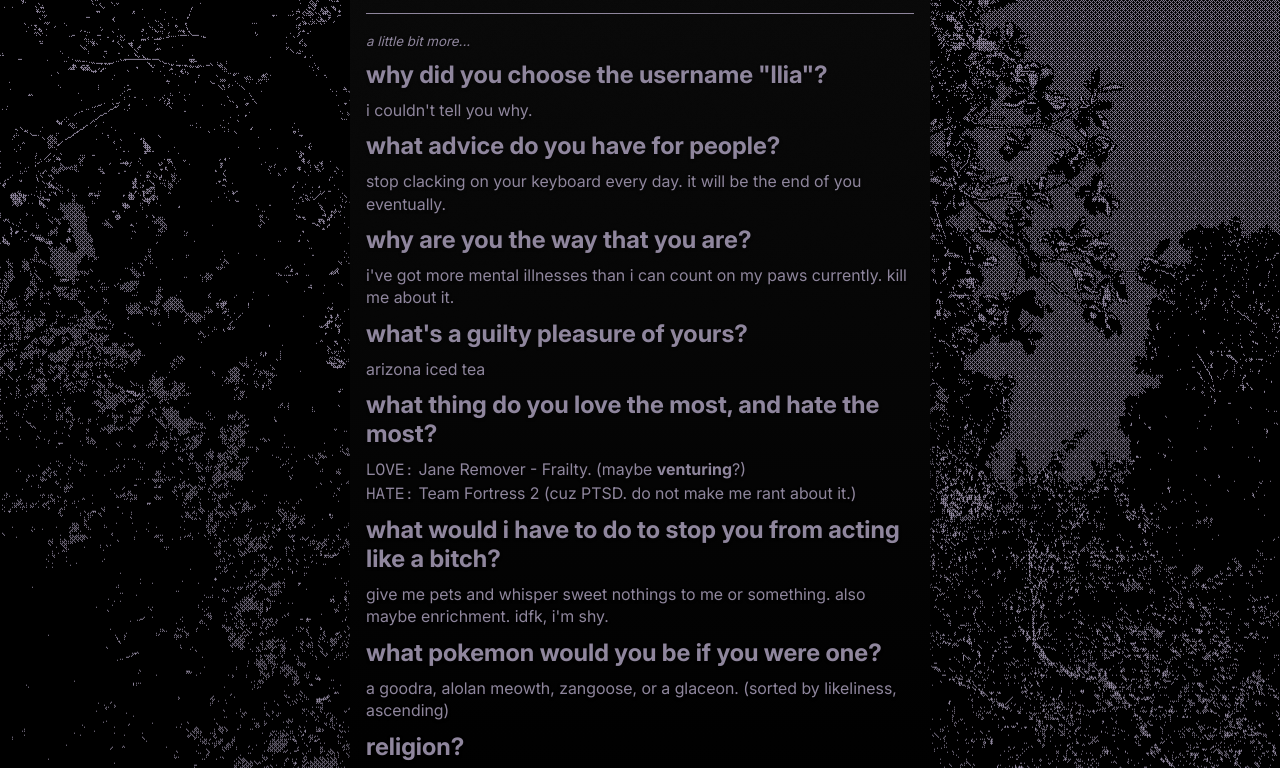
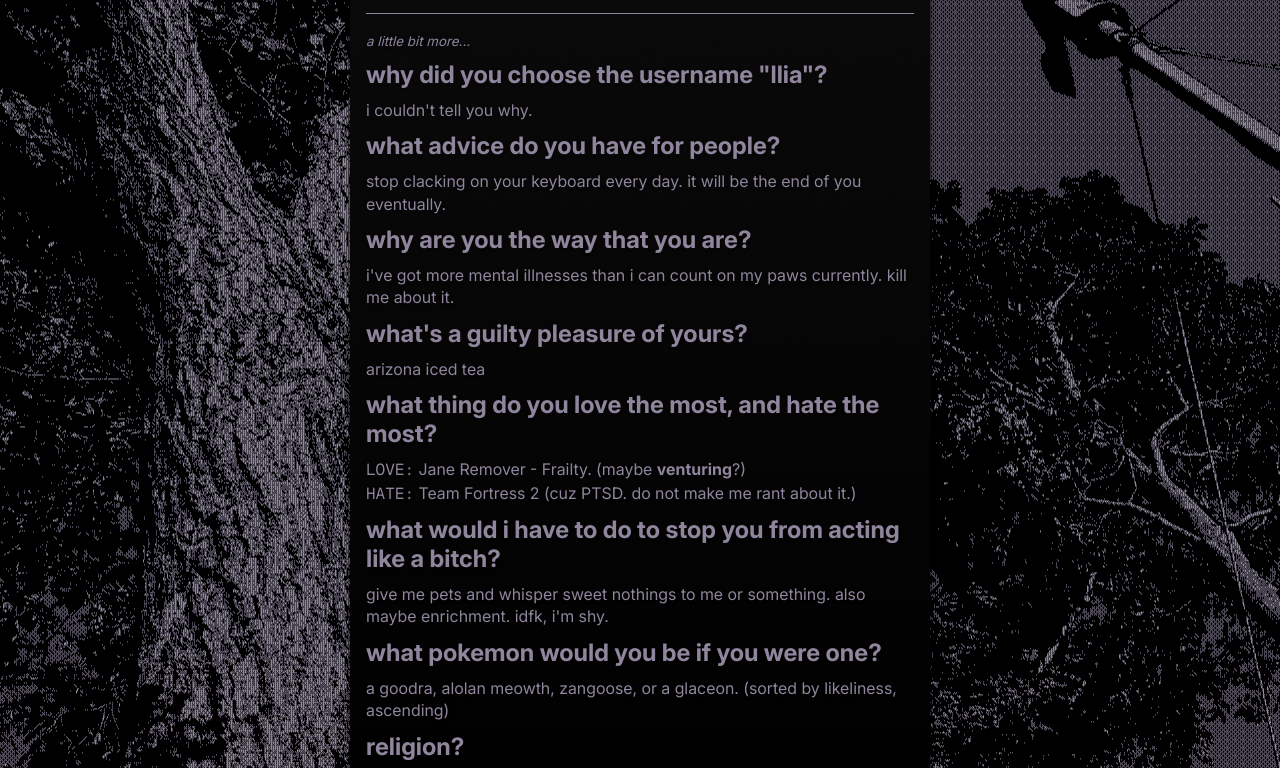
Before and after one commit to kitses/lliasite, an Eleventy site: page src/about.njk in a window 1280 px wide. Shown: the part 585-1353 px from the top of the page. Built offline with nearby package versions, Linux system fonts and the light colour scheme; Eleventy itself is replaced by a stand-in of ours; files that its build step writes are made by us from their sources.

Commit message:
Suck My Dick 💔

```diff
--- a/src/assets/css/style.css
+++ b/src/assets/css/style.css
@@ -69,7 +69,7 @@ body {
   color: #8f869d;
   font-family: Inter, sans-serif;
   background: url(/assets/images/bg.png);
-  background-position: center center;
+  background-position: center center !important;
   background-attachment: fixed !important;
   text-shadow: 0 1px 3px rgb(0 0 0 / .5);
 }
```
